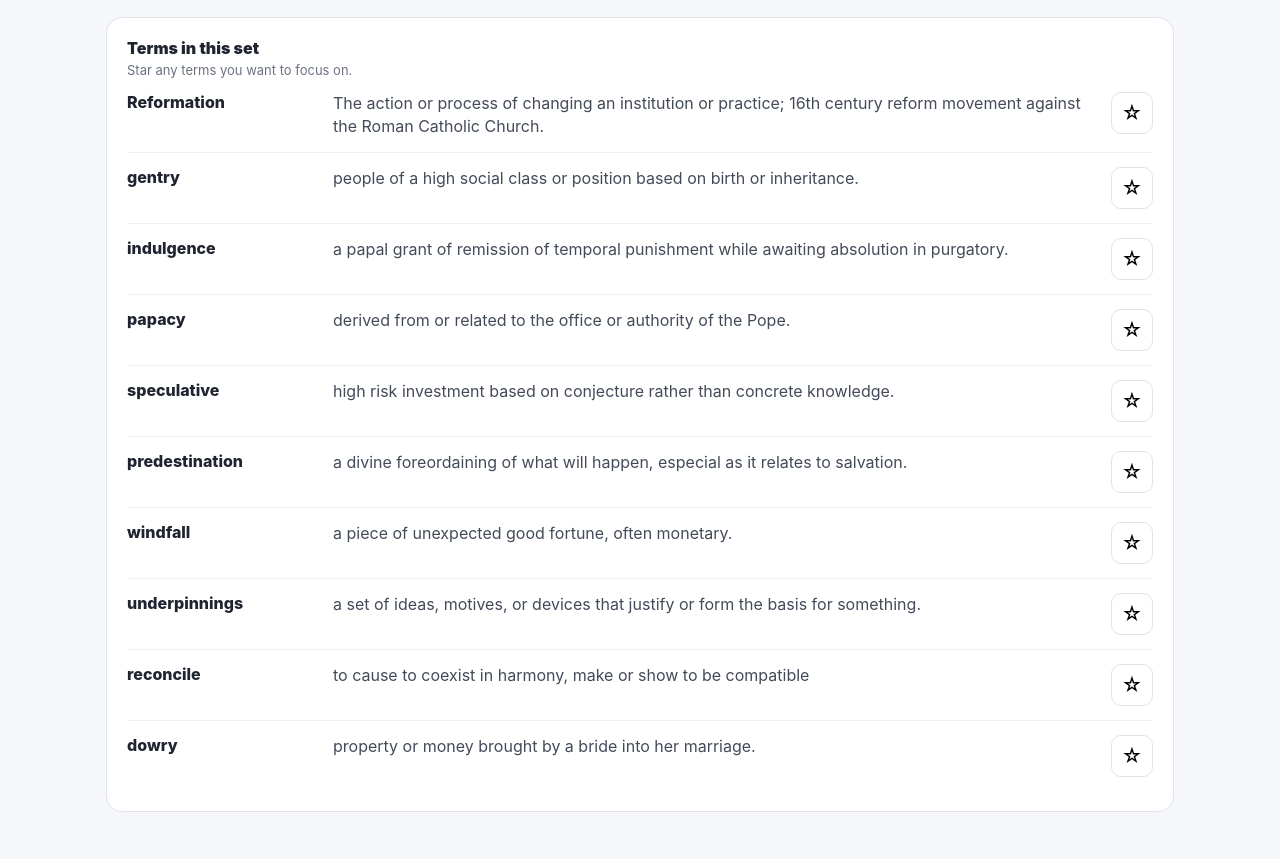
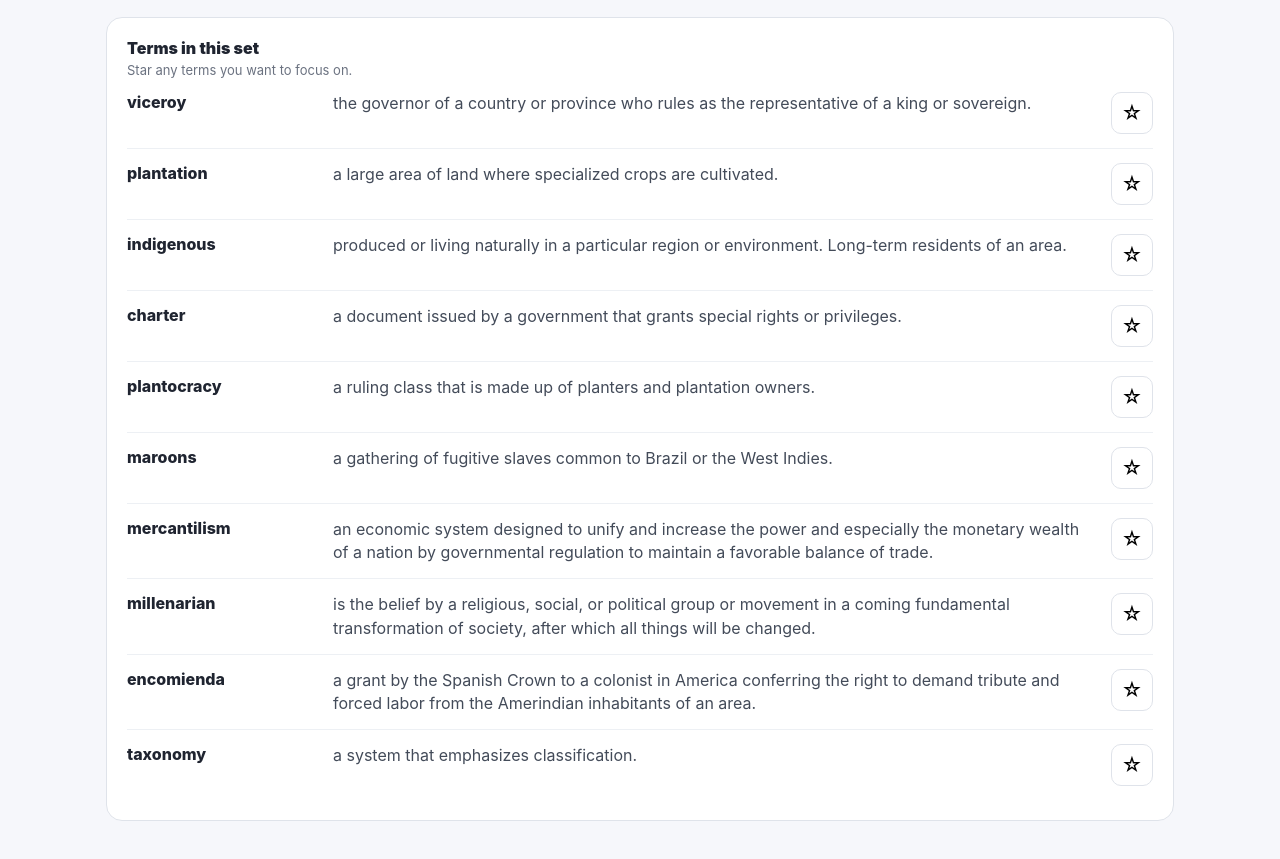
Before and after one commit to kingezano123/history-vocab-study, a plain HTML site: page index.html in a window 1280 px wide. Shown: the part 721-1580 px from the top of the page. Drawn offline with Linux system fonts and the light colour scheme.

Commit message:
Update study vocabulary to Chapter 16

```diff
--- a/index.html
+++ b/index.html
@@ -126,7 +126,7 @@ h1{margin:0;font-size:30px}
   <div class="top">
     <div>
       <h1>History Vocabulary</h1>
-      <div class="subtitle">10 terms · Reformation vocabulary</div>
+      <div class="subtitle">10 terms · Chapter 16 vocabulary</div>
     </div>
     <div class="stats">
       <div class="pill" id="starStat">★ 0 starred</div>
@@ -261,16 +261,16 @@ h1{margin:0;font-size:30px}
 <script>
 (() => {
 const data = [
- {word:"Reformation",definition:"The action or process of changing an institution or practice; 16th century reform movement against the Roman Catholic Church."},
- {word:"gentry",definition:"people of a high social class or position based on birth or inheritance."},
- {word:"indulgence",definition:"a papal grant of remission of temporal punishment while awaiting absolution in purgatory."},
- {word:"papacy",definition:"derived from or related to the office or authority of the Pope."},
- {word:"speculative",definition:"high risk investment based on conjecture rather than concrete knowledge."},
- {word:"predestination",definition:"a divine foreordaining of what will happen, especial as it relates to salvation."},
- {word:"windfall",definition:"a piece of unexpected good fortune, often monetary."},
- {word:"underpinnings",definition:"a set of ideas, motives, or devices that justify or form the basis for something."},
- {word:"reconcile",definition:"to cause to coexist in harmony, make or show to be compatible"},
- {word:"dowry",definition:"property or money brought by a bride into her marriage."}
+ {"word":"viceroy","definition":"the governor of a country or province who rules as the representative of a king or sovereign."},
+ {"word":"plantation","definition":"a large area of land where specialized crops are cultivated."},
+ {"word":"indigenous","definition":"produced or living naturally in a particular region or environment. Long-term residents of an area."},
+ {"word":"charter","definition":"a document issued by a government that grants special rights or privileges."},
+ {"word":"plantocracy","definition":"a ruling class that is made up of planters and plantation owners."},
+ {"word":"maroons","definition":"a gathering of fugitive slaves common to Brazil or the West Indies."},
+ {"word":"mercantilism","definition":"an economic system designed to unify and increase the power and especially the monetary wealth of a nation by governmental regulation to maintain a favorable balance of trade."},
+ {"word":"millenarian","definition":"is the belief by a religious, social, or political group or movement in a coming fundamental transformation of society, after which all things will be changed."},
+ {"word":"encomienda","definition":"a grant by the Spanish Crown to a colonist in America conferring the right to demand tribute and forced labor from the Amerindian inhabitants of an area."},
+ {"word":"taxonomy","definition":"a system that emphasizes classification."}
 ]
 
 const state = {
```
